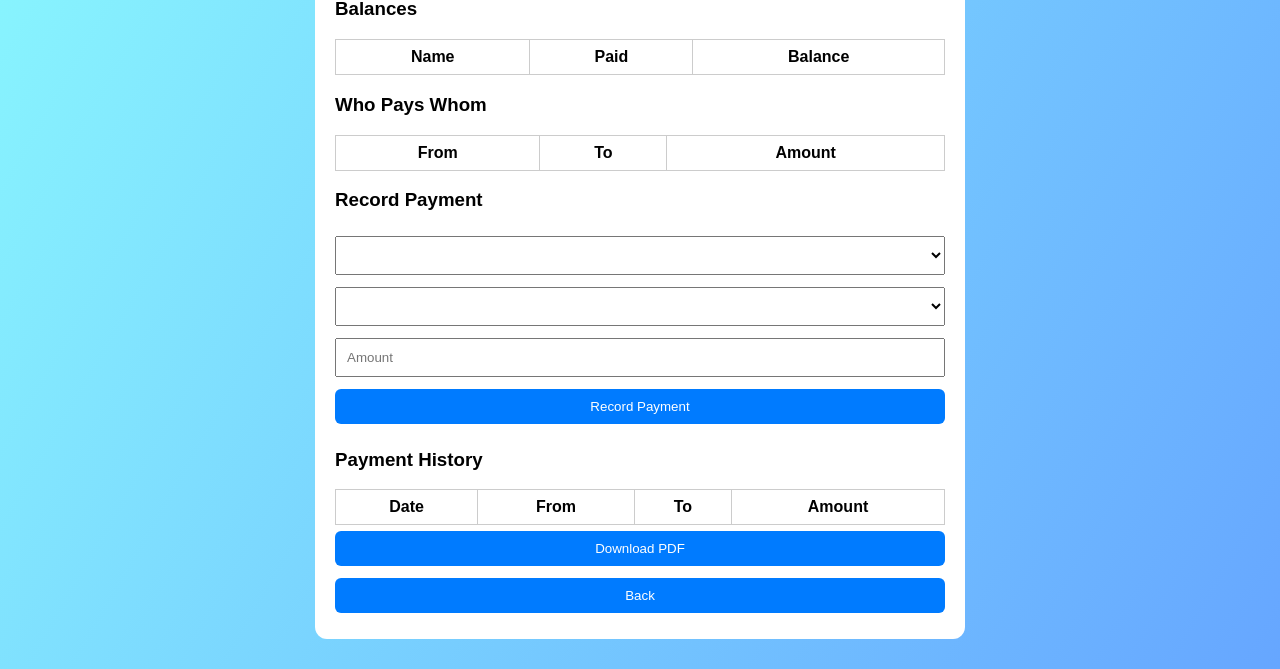
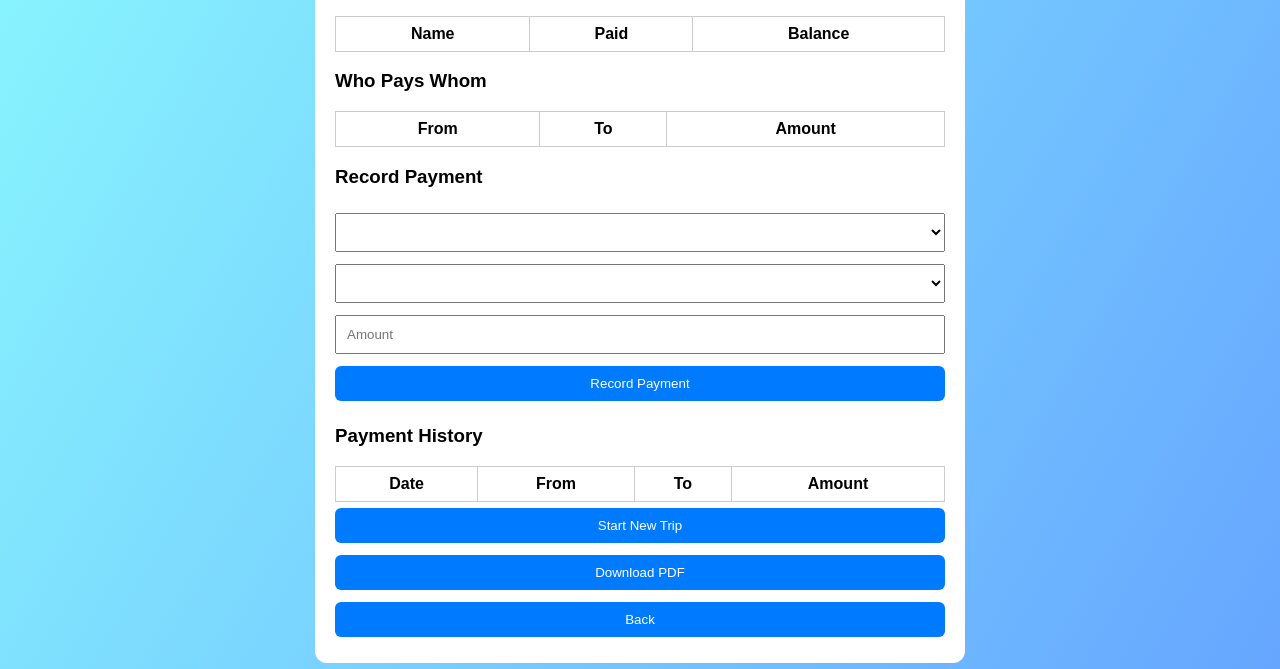
Before and after one commit to vinay3103/trip-expense-tracker, a website: page summary.html in a window 1280 px wide. Shown: the part 131-800 px from the top of the page. Drawn offline with nearby package versions, Linux system fonts and the light colour scheme; no server answers.

Commit message:
Update summary.html

```diff
--- a/summary.html
+++ b/summary.html
@@ -46,8 +46,10 @@
 <tbody id="paymentBody"></tbody>
 </table>
 
+<button onclick="startNewTrip()">Start New Trip</button>
 <button onclick="downloadSummaryPDF()">Download PDF</button>
 <button onclick="location.href='index.html'">Back</button>
+
 </div>
 
 <script src="summary.js"></script>
```
